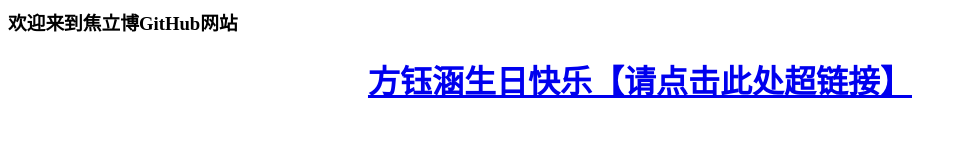
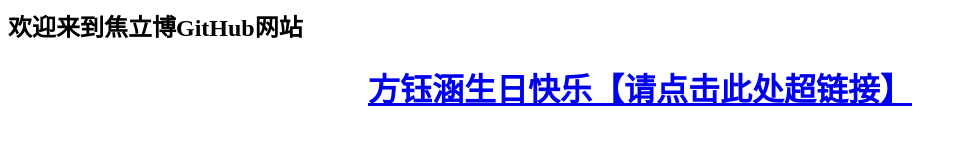
Before and after one commit to jiaolibo/jiaolibo.github.io, a plain HTML site: page index.html in a window 1280 px wide. Shown: the whole page, without its empty margins (0-966 px from the left). Drawn offline with Linux system fonts and the light colour scheme.

Commit message:
Update index.html

```diff
--- a/index.html
+++ b/index.html
@@ -1,7 +1,7 @@
 <html>
   <title>jiaolibo's website</title>
   <body>
-    <h3>欢迎来到焦立博GitHub网站</h3>
+    <h2>欢迎来到焦立博GitHub网站</h2>
     <h1 align="center"><a href="./yuhan/index.html">方钰涵生日快乐【请点击此处超链接】</a></h1>
   </body>
 </html>
```
